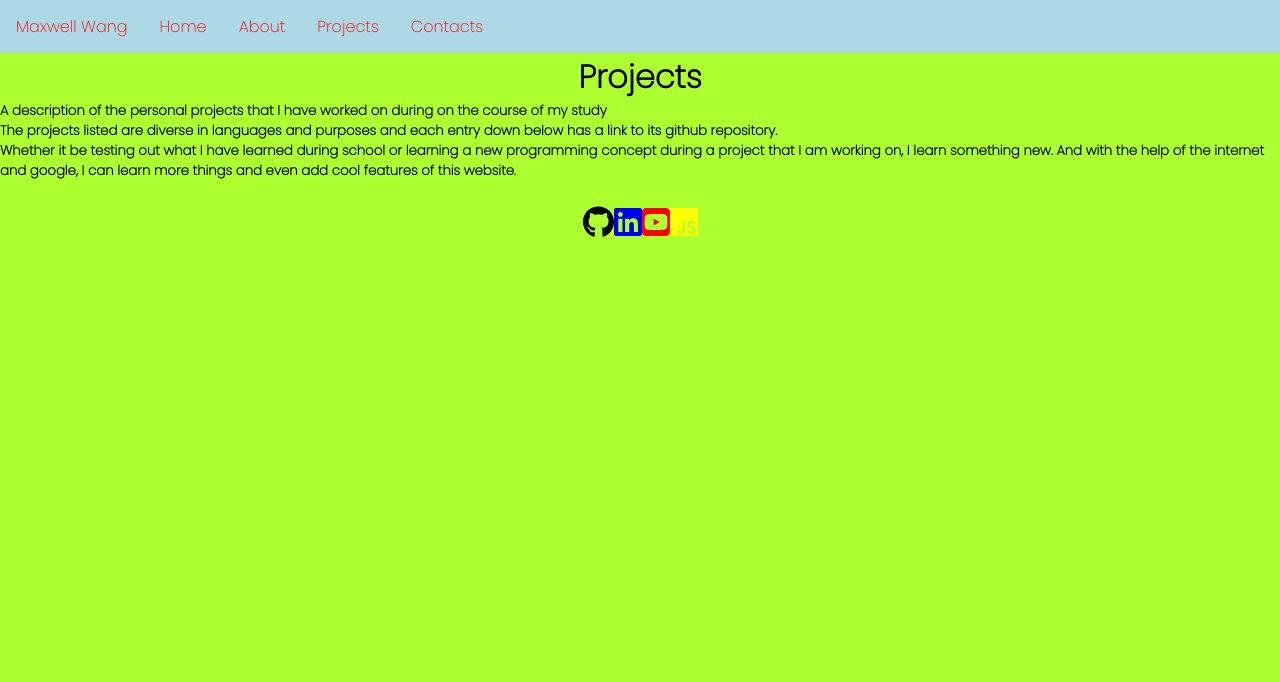
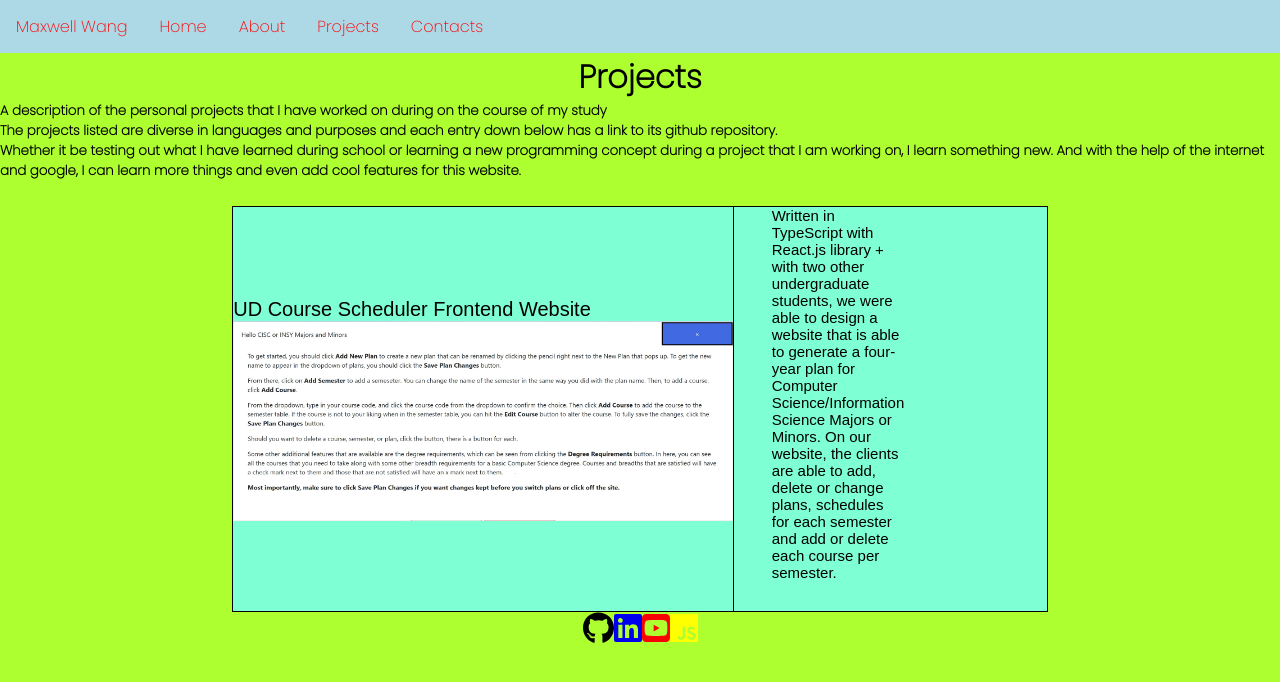
Before and after one commit to mwang840/MaxWang, a React (Create React App) app: page /projects in a window 1280 px wide. Shown: the top 682 px of the page. Built offline with nearby package versions, Linux system fonts and the light colour scheme.

Commit message:
first project

```diff
--- a/src/Pages/Projects.js
+++ b/src/Pages/Projects.js
@@ -1,12 +1,23 @@
 import React from "react";
+import udcsSchelduler from "../assets/Capture.JPG"
 
 function Projects(){
     return <div>
         <h1>Projects</h1>
         <h5>A description of the personal projects that I have worked on during on the course of my study</h5>
         <h5>The projects listed are diverse in languages and purposes and each entry down below has a link to its github repository.</h5>
-        <h5>Whether it be testing out what I have learned during school or learning a new programming concept during a project that I am working on, I learn something new. And with the help of the internet and google, I can learn more things and even add cool features of this website.</h5>
+        <h5>Whether it be testing out what I have learned during school or learning a new programming concept during a project that I am working on, I learn something new. And with the help of the internet and google, I can learn more things and even add cool features for this website.</h5>
         <br></br>
+        <table class="center">
+            <tr>
+                <td>
+                    UD Course Scheduler Frontend Website<img src={udcsSchelduler} alt="CISC Schelduler" style={{width:500, height:200, display: "absolute", top:0, left:10, right:0, bottom:10}}></img>
+                </td>
+                <td>
+                <p>Written in TypeScript with React.js library + with two other undergraduate students, we were able to design a website that is able to generate a four-year plan for Computer Science/Information Science Majors or Minors. On our website, the clients are able to add, delete or change plans, schedules for each semester and add or delete each course per semester.</p>
+                </td>
+            </tr>
+        </table>
     </div>
 }
 
```
Also changed, not shown: src/assets/Capture.JPG (added).
